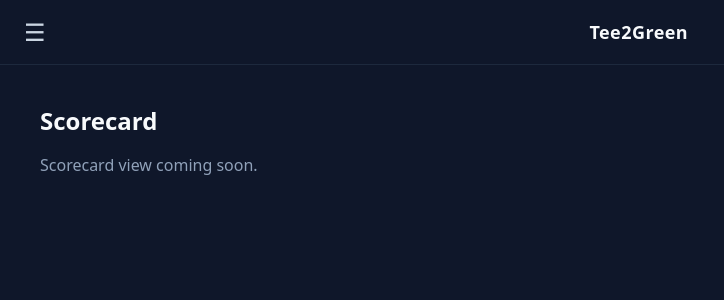
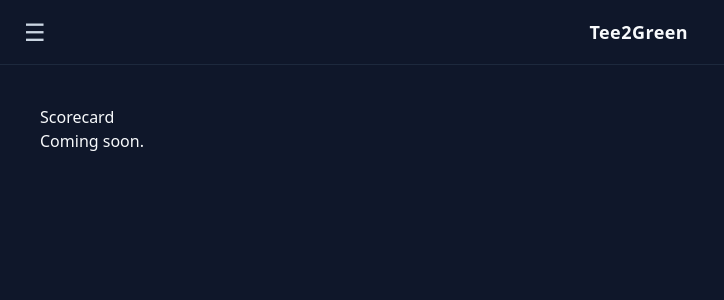
Before and after one commit to cconner91/tee2green, a Next.js app: page /match/scorecard in a window 1280 px wide. Shown: the top 300 px of the page, without its empty margins (0-724 px from the left). Built offline with nearby package versions, Linux system fonts and the light colour scheme.

Commit message:
Fix scorecard issue

```diff
--- a/app/match/scorecard/page.tsx
+++ b/app/match/scorecard/page.tsx
@@ -1,13 +1,8 @@
 export default function ScorecardPage() {
   return (
-    <div className="p-10">
-      <h1 className="text-2xl font-bold">
-        Scorecard
-      </h1>
-
-      <p className="text-slate-400 mt-4">
-        Scorecard view coming soon.
-      </p>
+    <div style={{ padding: "40px" }}>
+      <h1>Scorecard</h1>
+      <p>Coming soon.</p>
     </div>
   );
 }
```
